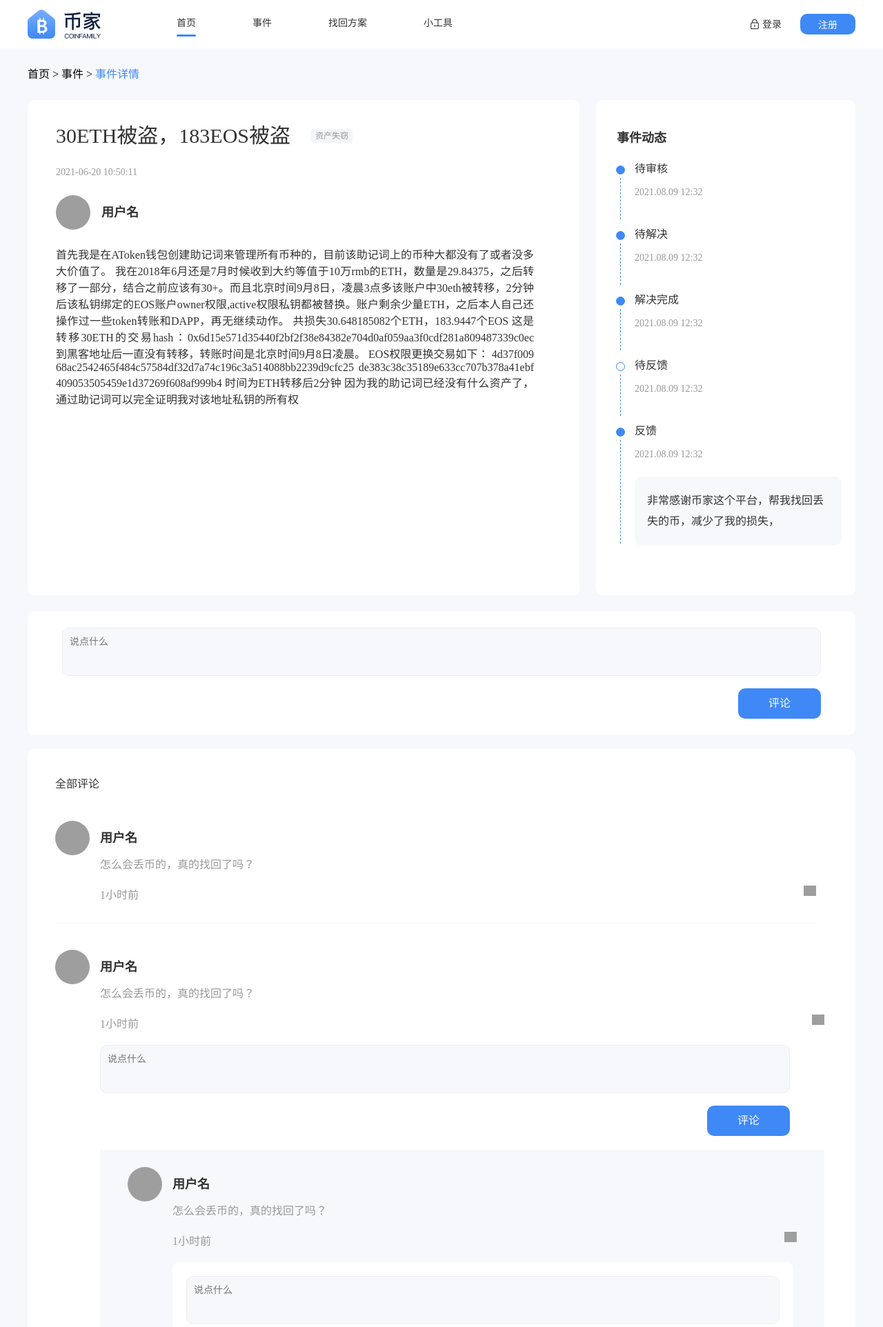
After one commit to guoshijiang/scoinfamily, a Django app: page /1/event_detail in a window 1280 px wide. The commit adds this page. Shown: the top 1924 px of the page at 69% size. Run offline with Django 3.2, Linux system fonts and the light colour scheme; grey boxes are pictures that could not be loaded.

Commit message:
add detail page

```diff
--- a/blogs/views.py
+++ b/blogs/views.py
@@ -9,6 +9,6 @@ from common.pc_m import judge_pc_or_mobile
 def recovery_scheme(request):
     user_agt = judge_pc_or_mobile(request.META.get("HTTP_USER_AGENT"))
     if user_agt is False:
-        return render(request, 'web/pages/blog.html', locals())
+        return render(request, 'web/pages/blog/blog.html', locals())
     else:
-        return render(request, 'web/pages/blog.html', locals())
+        return render(request, 'web/pages/blog/blog.html', locals())
--- a/cevent/views.py
+++ b/cevent/views.py
@@ -9,6 +9,22 @@ from common.pc_m import judge_pc_or_mobile
 def event(request):
     user_agt = judge_pc_or_mobile(request.META.get("HTTP_USER_AGENT"))
     if user_agt is False:
-        return render(request, 'web/pages/event.html', locals())
+        return render(request, 'web/pages/event/event.html', locals())
     else:
-        return render(request, 'web/pages/event.html', locals())
+        return render(request, 'web/pages/event/event.html', locals())
+
+
+def event_detail(request, vid):
+    user_agt = judge_pc_or_mobile(request.META.get("HTTP_USER_AGENT"))
+    if user_agt is False:
+        return render(request, 'web/pages/event/event_detail.html', locals())
+    else:
+        return render(request, 'web/pages/event/event_detail.html', locals())
+
+
+def publish_event(request):
+    user_agt = judge_pc_or_mobile(request.META.get("HTTP_USER_AGENT"))
+    if user_agt is False:
+        return render(request, 'web/pages/event/publish_event.html', locals())
+    else:
+        return render(request, 'web/pages/event/publish_event.html', locals())
--- a/common/templates/web/pages/event.html
+++ b/common/templates/web/pages/event/event.html
@@ -15,7 +15,7 @@
         <div class="left-event-container">
           <div class="publish-btn-box">
             <p>致力于建设一个高效的安全协同网络，帮助数字资产用户进行溯源、追币、私钥找回等服务</p>
-            <a class="publish-btn" href="./publishEvent.html" target="_blank">发布事件</a>
+            <a class="publish-btn" href="{% url 'publish_event' %}" target="_blank">发布事件</a>
           </div>
           <ul class="tab-title-container">
             <li class="active">全部</li>
@@ -37,7 +37,7 @@
                     <p class="time">2021-06-20 10:50:11</p>
                   </div>
                 </div>
-                <a class="right-btn-box" href="./eventDetail.html" target="_blank">查看详情</a>
+                <a class="right-btn-box" href="{% url 'event_detail' 1 %}" target="_blank">查看详情</a>
               </li>
               <li>
                 <div class="left-info-box">
--- /dev/null
+++ b/common/templates/web/pages/event/event_detail.html
@@ -0,0 +1,151 @@
+{% extends 'web/layout/main.html' %}
+{% load staticfiles cf_tags%}
+{% block head %}
+    <link rel="stylesheet" href="{% static 'web/css/eventDetail.css' %}">
+{% endblock %}
+{% block content %}
+<div class="content-box">
+    <div class="w1200">
+      <p class="breadcrumb-navigation">
+        <a href="#" target="_blank">首页</a> > <a href="#" target="_blank">事件</a> > <a class="blue" href="#" target="_blank">事件详情</a>
+      </p>
+      <div class="event-detail-container">
+        <!-- 文章详情 -->
+        <div class="article-box">
+          <div class="left-article-box">
+            <p class="title">30ETH被盗，183EOS被盗<span>资产失窃</span></p>
+            <p class="time">2021-06-20 10:50:11</p>
+            <div class="info-box">
+              <img src="https://iph.href.lu/50x50?fg=ffffff&bg=0b5394" alt="" class="user-img">
+              <p class="user-name">用户名</p>
+            </div>
+            <div class="article-content">
+              <p>首先我是在AToken钱包创建助记词来管理所有币种的，目前该助记词上的币种大都没有了或者没多大价值了。 我在2018年6月还是7月时候收到大约等值于10万rmb的ETH，数量是29.84375，之后转移了一部分，结合之前应该有30+。而且北京时间9月8日，凌晨3点多该账户中30eth被转移，2分钟后该私钥绑定的EOS账户owner权限,active权限私钥都被替换。账户剩余少量ETH，之后本人自己还操作过一些token转账和DAPP，再无继续动作。 共损失30.648185082个ETH，183.9447个EOS 这是转移30ETH的交易hash：0x6d15e571d35440f2bf2f38e84382e704d0af059aa3f0cdf281a809487339c0ec 到黑客地址后一直没有转移，转账时间是北京时间9月8日凌晨。 EOS权限更换交易如下： 4d37f00968ac2542465f484c57584df32d7a74c196c3a514088bb2239d9cfc25 de383c38c35189e633cc707b378a41ebf409053505459e1d37269f608af999b4 时间为ETH转移后2分钟 因为我的助记词已经没有什么资产了，通过助记词可以完全证明我对该地址私钥的所有权</p>
+            </div>
+          </div>
+          <div class="right-article-box">
+            <p class="title">事件动态</p>
+            <div class="right-article-status">
+              <div class="status-item">
+                <div class="left-status-icon">
+                  <span class="circle"></span>
+                  <span class="line_1"></span>
+                </div>
+                <div class="right-status-text">
+                  <p class="title">待审核</p>
+                  <p class="time">2021.08.09  12:32</p>
+                </div>
+              </div>
+              <div class="status-item">
+                <div class="left-status-icon">
+                  <span class="circle"></span>
+                  <span class="line_1"></span>
+                </div>
+                <div class="right-status-text">
+                  <p class="title">待解决</p>
+                  <p class="time">2021.08.09  12:32</p>
+                </div>
+              </div>
+              <div class="status-item">
+                <div class="left-status-icon">
+                  <span class="circle"></span>
+                  <span class="line_1"></span>
+                </div>
+                <div class="right-status-text">
+                  <p class="title">解决完成</p>
+                  <p class="time">2021.08.09  12:32</p>
+                </div>
+              </div>
+              <div class="status-item">
+                <div class="left-status-icon">
+                  <span class="circle before-circle"></span>
+                  <span class="line_1"></span>
+                </div>
+                <div class="right-status-text">
+                  <p class="title">待反馈</p>
+                  <p class="time">2021.08.09  12:32</p>
+                </div>
+              </div>
+              <div class="status-item">
+                <div class="left-status-icon">
+                  <span class="circle"></span>
+                  <span class="line_1 long-line"></span>
+                </div>
+                <div class="right-status-text">
+                  <p class="title">反馈</p>
+                  <p class="time">2021.08.09  12:32</p>
+                  <div class="comment-box">
+                    <p>非常感谢币家这个平台，帮我找回丢失的币，减少了我的损失，</p>
+                  </div>
+                </div>
+              </div>
+            </div>
+          </div>
+        </div>
+        <!-- 发布评论 -->
+        <div class="comment-box">
+          <textarea class="comment-text-area" rows="10" placeholder="说点什么"></textarea>
+          <div class="btn-box">
+            <div class="comment-btn">评论</div>
+          </div>
+        </div>
+        <!-- 全部评论 all-comment -->
+        <div class="all-comment-container">
+          <p class="title">全部评论</p>
+          <div class="comment-list">
+            <div class="comment-item">
+              <img class="user-img" src="https://iph.href.lu/50x50?fg=ffffff&bg=0b5394" alt="">
+              <div class="content-info">
+                <p class="user-name">用户名</p>
+                <p class="comment-text">怎么会丢币的，真的找回了吗？</p>
+                <div class="time-box"><p>1小时前</p><img src="https://iph.href.lu/18x15?fg=ffffff&bg=0b5394" alt=""></div>
+              </div>
+            </div>
+            <div class="comment-item">
+              <img class="user-img" src="https://iph.href.lu/50x50?fg=ffffff&bg=0b5394" alt="">
+              <div class="content-info">
+                <p class="user-name">用户名</p>
+                <p class="comment-text">怎么会丢币的，真的找回了吗？</p>
+                <div class="time-box"><p>1小时前</p><img src="https://iph.href.lu/18x15?fg=ffffff&bg=0b5394" alt=""></div>
+                <div class="w1000 comment-box">
+                  <textarea class="comment-text-area" rows="10" placeholder="说点什么"></textarea>
+                  <div class="btn-box">
+                    <div class="comment-btn">评论</div>
+                  </div>
+                </div>
+                <div class="child-comment">
+                  <img class="user-img" src="https://iph.href.lu/50x50?fg=ffffff&bg=0b5394" alt="">
+                  <div class="content-info">
+                    <p class="user-name">用户名</p>
+                    <p class="comment-text">怎么会丢币的，真的找回了吗？</p>
+                    <div class="time-box"><p>1小时前</p><img src="https://iph.href.lu/18x15?fg=ffffff&bg=0b5394" alt=""></div>
+                    <div class="comment-box">
+                      <textarea class="comment-text-area" rows="10" placeholder="说点什么"></textarea>
+                      <div class="btn-box">
+                        <div class="comment-btn">评论</div>
+                      </div>
+                    </div>
+                  </div>
+                </div>
+                <div class="child-comment">
+                  <img class="user-img" src="https://iph.href.lu/50x50?fg=ffffff&bg=0b5394" alt="">
+                  <div class="content-info">
+                    <p class="user-name">用户名</p>
+                    <p class="comment-text">怎么会丢币的，真的找回了吗？</p>
+                    <div class="time-box"><p>1小时前</p><img src="https://iph.href.lu/18x15?fg=ffffff&bg=0b5394" alt=""></div>
+                    <div class="comment-box">
+                      <textarea class="comment-text-area" rows="10" placeholder="说点什么"></textarea>
+                      <div class="btn-box">
+                        <div class="comment-btn">评论</div>
+                      </div>
+                    </div>
+                  </div>
+                </div>
+              </div>
+            </div>
+          </div>
+        </div>
+      </div>
+    </div>
+</div>
+{% endblock %}
--- a/common/templates/web/pages/tools.html
+++ b/common/templates/web/pages/tools/tools.html
@@ -19,7 +19,7 @@
   <div class="small-tool-container w1000">
     <ul class="small-tool-content">
       <li>
-        <a href="./toolDetail.html" target="_blank" rel="noopener noreferrer">
+        <a href="{% url 'tools_detail' 1 %}" target="_blank" rel="noopener noreferrer">
           <img src="https://iph.href.lu/90x90?fg=666666&bg=cccccc" alt="">
           <p class="app-name">APP名称</p>
           <p class="app-desc">app简介app简介app简介</p>
--- a/common/urls.py
+++ b/common/urls.py
@@ -3,17 +3,30 @@
 from typing import Any, List
 from django.urls import path, re_path, include
 from common.views import index
-from cevent.views import event
+from cevent.views import (
+    event,
+    event_detail,
+    publish_event
+)
 from blogs.views import recovery_scheme
-from tools.views import tools
+from tools.views import (
+    tools,
+    tools_detail
+)
 from scauth.views import login, register
 
 
 urlpatterns: List[Any] = [
     path(r'', index, name='index'),
     path(r'event', event, name='event'),
+    path(r'<int:vid>/event_detail', event_detail, name='event_detail'),
+    path(r'publish_event', publish_event, name='publish_event'),
+
     path(r'recovery_scheme', recovery_scheme, name='recovery_scheme'),
+
     path(r'tools', tools, name='tools'),
+    path(r'<int:tid>/tools_detail', tools_detail, name='tools_detail'),
+
 
     path(r'login', login, name='login'),
     path(r'register', register, name='register'),
```
Also changed, not shown: common/templates/web/pages/auth/forget.html (added, +50 -0 lines), common/templates/web/pages/auth/login.html (added, +56 -0 lines), common/templates/web/pages/auth/register.html (added, +61 -0 lines), common/templates/web/pages/blog/blog_detail.html (added, +10 -0 lines), common/templates/web/pages/event/publish_event.html (added, +88 -0 lines), common/templates/web/pages/index.html (+4 -5 lines), common/templates/web/pages/tools/tools_detail.html (added, +52 -0 lines), scauth/views.py (+4 -4 lines), tools/views.py (+10 -2 lines), common/templates/web/pages/blog/blog.html (renamed from common/templates/web/pages/blog.html).
